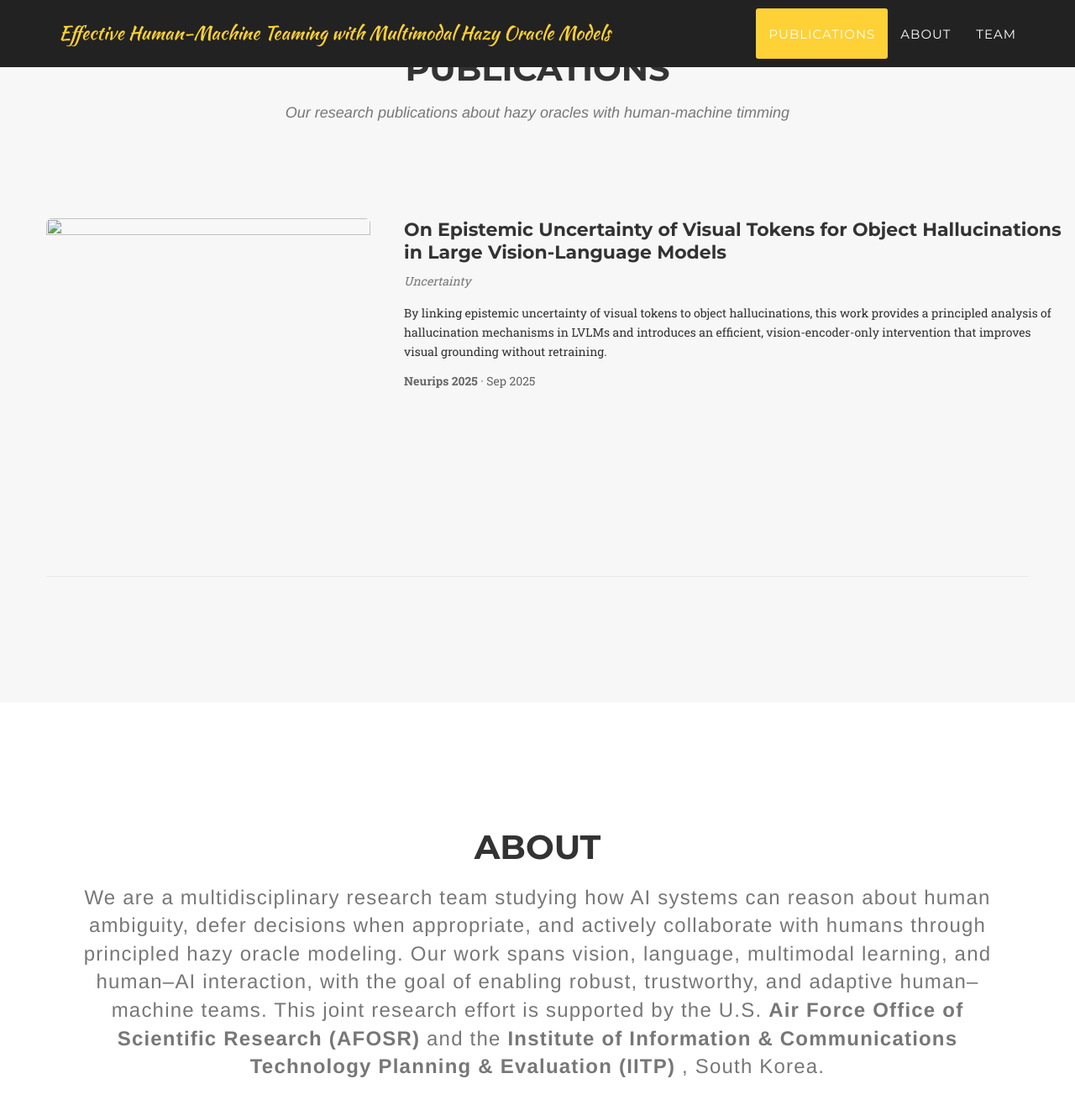
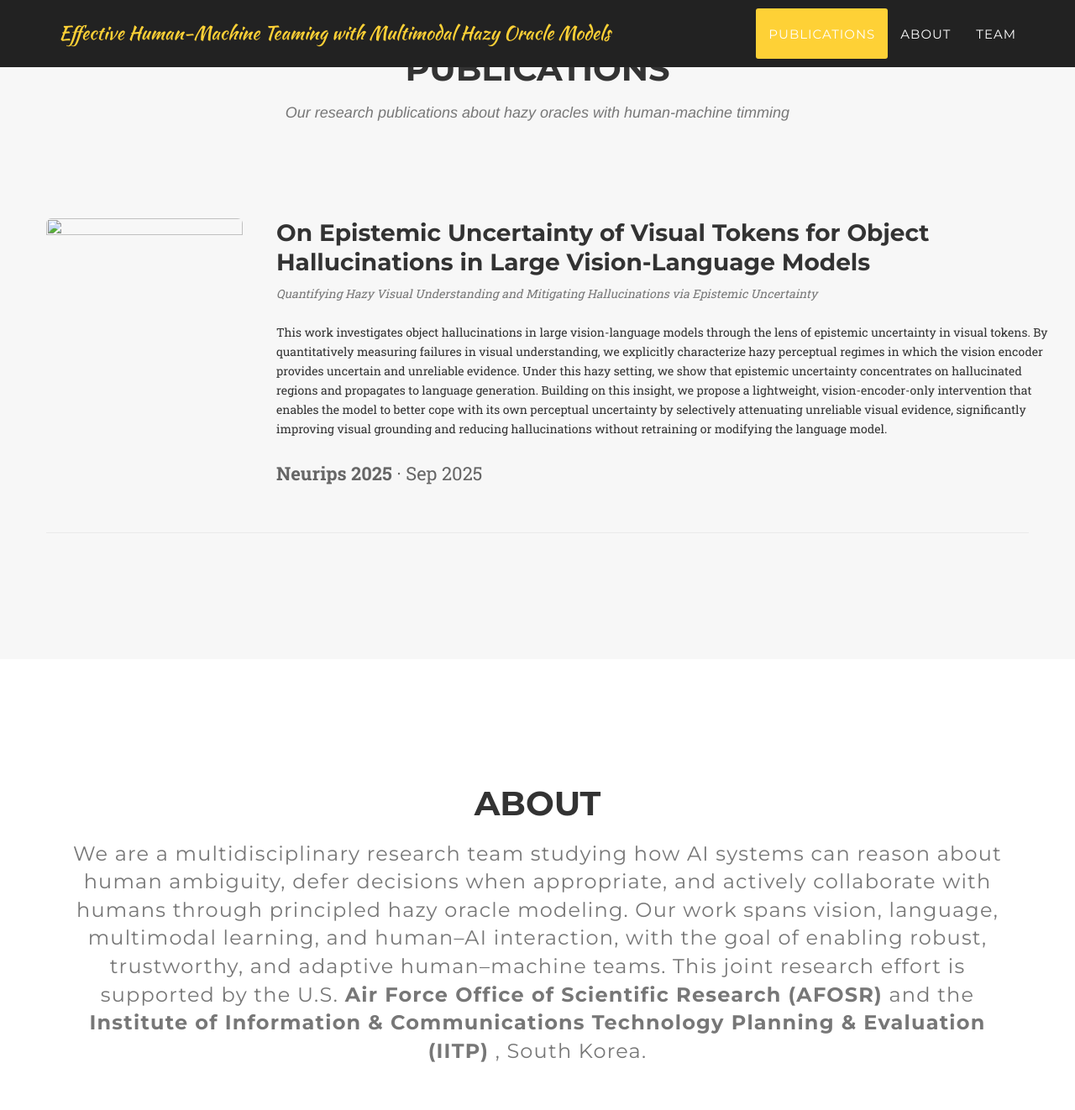
Before and after one commit to Hazy-Oracles/hazy-oracle-homepage, a Jekyll site: the page built from _posts/2025-09-30-project-2.markdown, in a window 1280 px wide and 1400 px high, scrolled down 923 px. Shown: the top 1322 px of the window at 84% size. Built offline with Jekyll 4.4.1, drawn with Linux system fonts in a browser that asks for light colours; some web fonts are replaced.

Commit message:
change description

```diff
--- a/_posts/2025-09-30-project-2.markdown
+++ b/_posts/2025-09-30-project-2.markdown
@@ -1,6 +1,6 @@
 ---
 title: On Epistemic Uncertainty of Visual Tokens for Object Hallucinations in Large Vision-Language Models
-subtitle: Uncertainty
+subtitle: Quantifying Hazy Visual Understanding and Mitigating Hallucinations via Epistemic Uncertainty
 layout: default
 modal-id: 1
 date: 2025-09-30
@@ -10,5 +10,5 @@ alt: image-alt
 project-date: Sep 2025
 client: Start Bootstrap
 category: Neurips 2025
-description: By linking epistemic uncertainty of visual tokens to object hallucinations, this work provides a principled analysis of hallucination mechanisms in LVLMs and introduces an efficient, vision-encoder-only intervention that improves visual grounding without retraining.
+description: This work investigates object hallucinations in large vision-language models through the lens of epistemic uncertainty in visual tokens. By quantitatively measuring failures in visual understanding, we explicitly characterize hazy perceptual regimes in which the vision encoder provides uncertain and unreliable evidence. Under this hazy setting, we show that epistemic uncertainty concentrates on hallucinated regions and propagates to language generation. Building on this insight, we propose a lightweight, vision-encoder-only intervention that enables the model to better cope with its own perceptual uncertainty by selectively attenuating unreliable visual evidence, significantly improving visual grounding and reducing hallucinations without retraining or modifying the language model.
 ---
```
Also changed, not shown: _includes/css/agency.css (+11 -11 lines).
